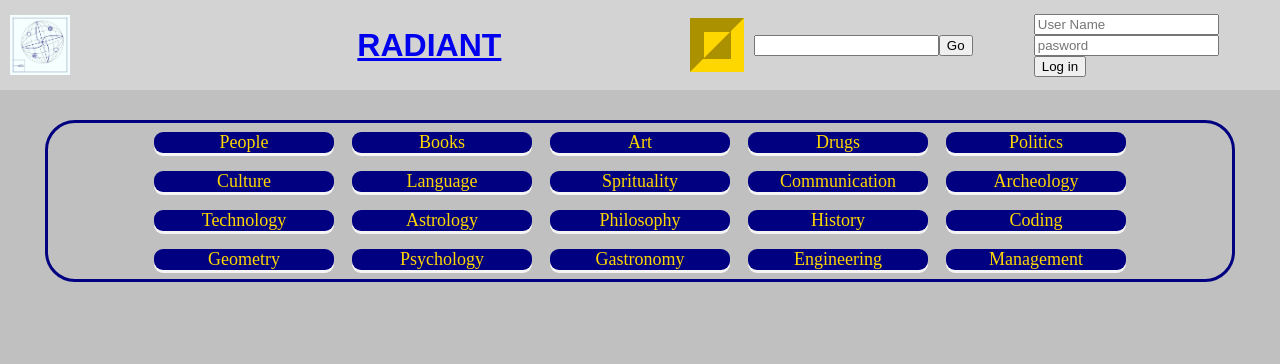
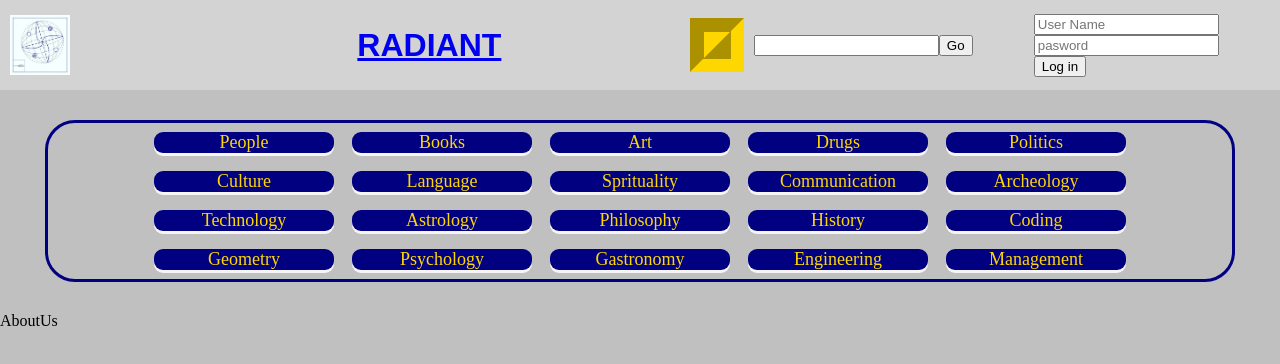
Before and after one commit to mhn-aa/NewRadiant, a React (Create React App) app: page /AboutUs in a window 1280 px wide. Shown: the top 364 px of the page. Built offline with nearby package versions, Linux system fonts and the light colour scheme.

Commit message:
Religion

```diff
--- a/src/App.js
+++ b/src/App.js
@@ -13,6 +13,7 @@ import Culture from "./Components/Culture";
 import Language from "./Components/Language";
 import Sprituality from "./Components/Sprituality";
 import HaveIdeaContactUs from "./Components/HaveIdeaContactUs";
+import AboutUs from "./Components/AboutUs";
 import RadiantLogo from "./Components/Assets/RADIANT.jpeg";
 import TerenceMckenna from "./Components/Assets/Terence Mckenna.jpg";
 import axios from "axios";
@@ -111,6 +112,9 @@ function App() {
         <Route path="/sprituality">
           <Sprituality />
         </Route>
+        <Route path="/AboutUs">
+          <AboutUs />
+        </Route>
         <Route path="/" exact>
           <div className="body"></div>
           <HaveIdeaContactUs
@@ -122,7 +126,6 @@ function App() {
             setEmail={setEmail}
             setMessage={setMessage}
           />
-          <div className="footer"></div>
         </Route>
       </Switch>
     </Router>
--- /dev/null
+++ b/src/Components/AboutUs.js
@@ -0,0 +1,7 @@
+import React from "react";
+
+function AboutUs() {
+  return <div>AboutUs</div>;
+}
+
+export default AboutUs;
--- a/src/Components/Links.js
+++ b/src/Components/Links.js
@@ -65,9 +65,9 @@ const Links = () => {
       <Link className="Management" to="/management">
         Management
       </Link>
-      {/* <Link to="/About-Us">
-          <button onClick={AboutUS}>About Us</button>
-        </Link> */}
+      {/* <Link to="/AboutUs">
+        <button onClick={AboutUS}>About Us</button>
+      </Link> */}
     </div>
   );
 };
```
Also changed, not shown: src/Components/Religion.js (added, +11 -0 lines).
